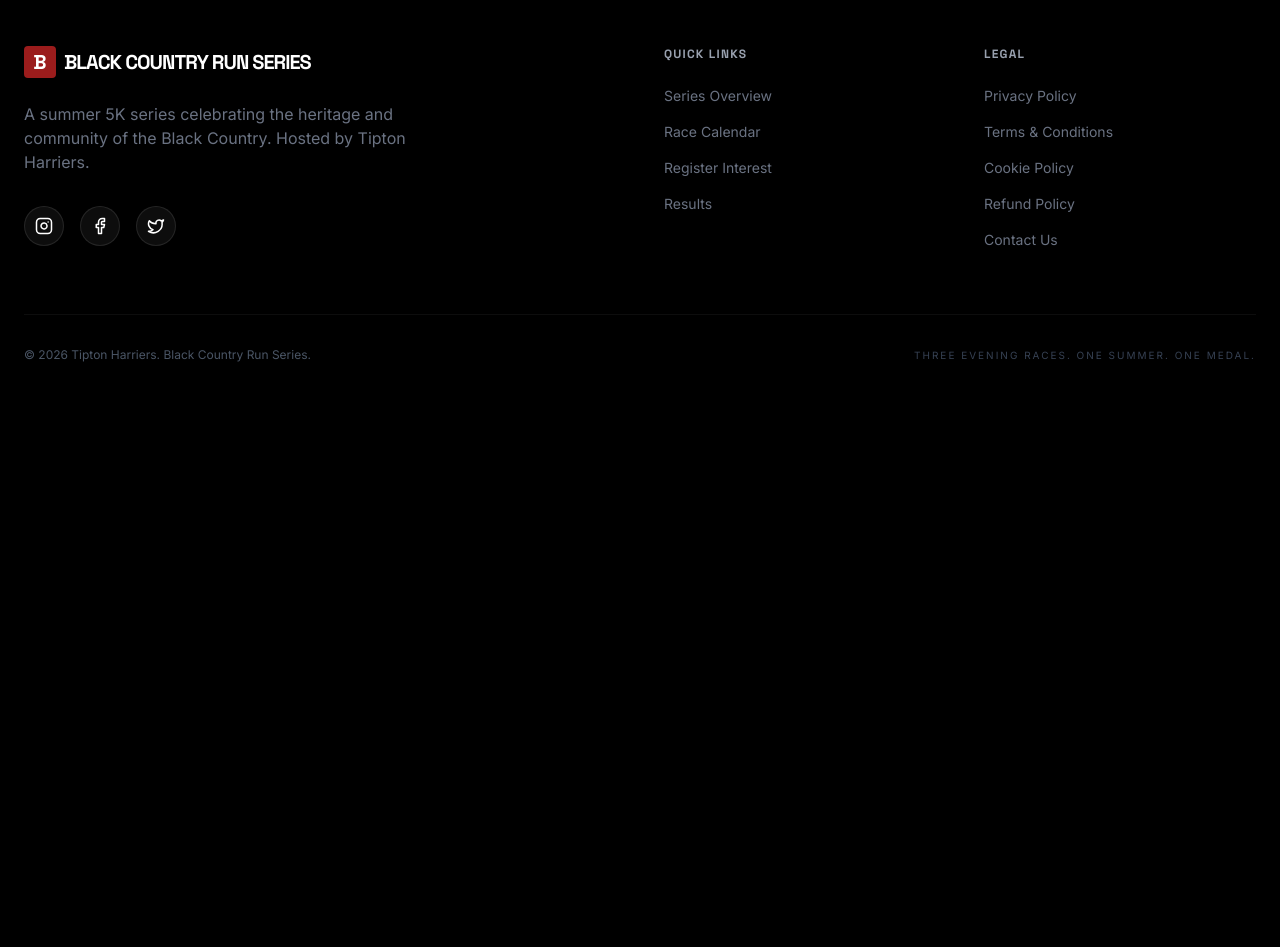
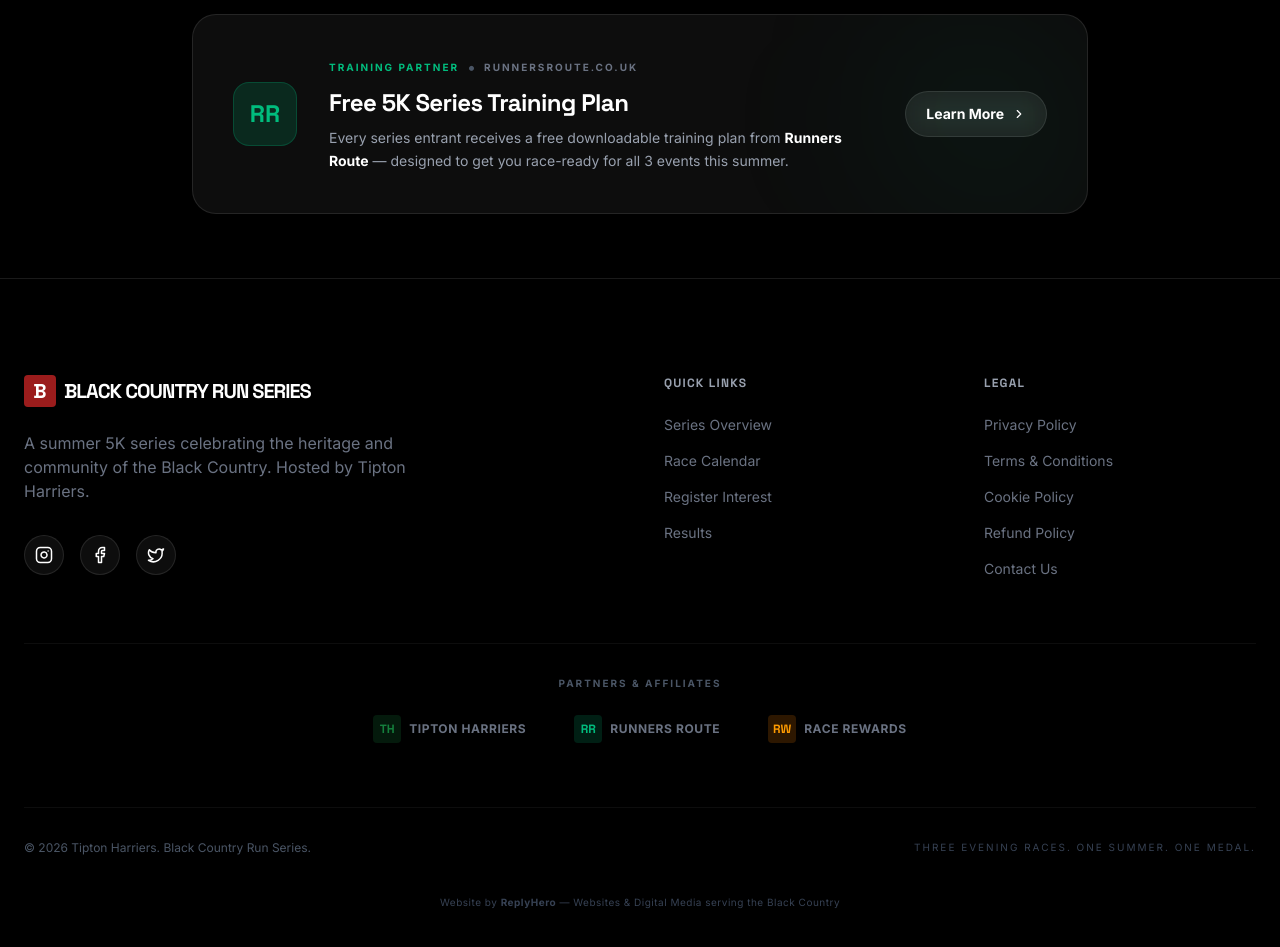
Before and after one commit to martinmccallumwilliams-design/black-country-run-series, a React (Vite) app: page / in a window 1280 px wide. Shown: the part 7140-8087 px from the top of the page. Before the commit the page ends 7551 px from the top, so only its background shows below. Built offline with nearby package versions, Linux system fonts and the light colour scheme; no server answers.

Commit message:
Add-partners-training-plan-banner-and-footer-credits

```diff
--- a/src/App.tsx
+++ b/src/App.tsx
@@ -806,6 +806,38 @@
         </div>
       </section>
 
+      {/* Runners Route Training Plan Banner */}
+      <section className="py-16 px-6 bg-black border-t border-white/5">
+        <div className="max-w-4xl mx-auto">
+          <a href="https://runnersroute.co.uk" target="_blank" rel="noopener noreferrer" className="block glass rounded-3xl p-8 md:p-10 hover:border-white/20 transition-all group relative overflow-hidden">
+            {/* Subtle gradient accent */}
+            <div className="absolute top-0 right-0 w-64 h-64 bg-gradient-to-bl from-emerald-600/10 to-transparent rounded-full blur-3xl pointer-events-none" />
+
+            <div className="flex flex-col md:flex-row items-center gap-8 relative z-10">
+              <div className="flex-shrink-0">
+                <div className="w-16 h-16 bg-emerald-600/20 rounded-2xl flex items-center justify-center border border-emerald-600/30 group-hover:scale-110 transition-transform">
+                  <span className="font-display font-bold text-2xl text-emerald-500">RR</span>
+                </div>
+              </div>
+              <div className="flex-grow text-center md:text-left">
+                <div className="flex items-center gap-2 justify-center md:justify-start mb-2">
+                  <span className="text-[10px] font-bold uppercase tracking-[0.2em] text-emerald-500">Training Partner</span>
+                  <span className="text-gray-600">•</span>
+                  <span className="text-[10px] font-bold uppercase tracking-[0.2em] text-gray-500">runnersroute.co.uk</span>
+                </div>
+                <h3 className="text-xl md:text-2xl font-display font-bold mb-2 group-hover:text-white transition-colors">Free 5K Series Training Plan</h3>
+                <p className="text-gray-400 text-sm leading-relaxed">Every series entrant receives a free downloadable training plan from <strong className="text-white">Runners Route</strong> — designed to get you race-ready for all 3 events this summer.</p>
+              </div>
+              <div className="flex-shrink-0">
+                <div className="glass px-5 py-3 rounded-full text-sm font-bold group-hover:bg-emerald-600/20 group-hover:border-emerald-600/30 transition-all flex items-center gap-2">
+                  Learn More <ChevronRight size={14} className="group-hover:translate-x-1 transition-transform" />
+                </div>
+              </div>
+            </div>
+          </a>
+        </div>
+      </section>
+
       {/* Footer */}
       <footer className="bg-black pt-24 pb-12 px-6 border-t border-white/10">
         <div className="max-w-7xl mx-auto">
@@ -849,9 +881,41 @@
             </div>
           </div>
 
+          {/* Partners Strip */}
+          <div className="py-8 border-t border-white/5 mb-8">
+            <p className="text-[10px] font-bold uppercase tracking-[0.2em] text-gray-600 text-center mb-6">Partners & Affiliates</p>
+            <div className="flex flex-wrap items-center justify-center gap-8 md:gap-12">
+              <a href="https://tiptonharriers.co.uk" target="_blank" rel="noopener noreferrer" className="group flex items-center gap-2 text-gray-500 hover:text-tipton-green transition-colors">
+                <div className="w-7 h-7 bg-tipton-green/20 rounded flex items-center justify-center group-hover:bg-tipton-green/30 transition-colors">
+                  <span className="font-display font-bold text-xs text-tipton-green">TH</span>
+                </div>
+                <span className="text-xs font-bold tracking-wider uppercase">Tipton Harriers</span>
+              </a>
+              <a href="https://runnersroute.co.uk" target="_blank" rel="noopener noreferrer" className="group flex items-center gap-2 text-gray-500 hover:text-emerald-500 transition-colors">
+                <div className="w-7 h-7 bg-emerald-600/20 rounded flex items-center justify-center group-hover:bg-emerald-600/30 transition-colors">
+                  <span className="font-display font-bold text-xs text-emerald-500">RR</span>
+                </div>
+                <span className="text-xs font-bold tracking-wider uppercase">Runners Route</span>
+              </a>
+              <a href="https://racerewards.co.uk" target="_blank" rel="noopener noreferrer" className="group flex items-center gap-2 text-gray-500 hover:text-amber-500 transition-colors">
+                <div className="w-7 h-7 bg-amber-600/20 rounded flex items-center justify-center group-hover:bg-amber-600/30 transition-colors">
+                  <span className="font-display font-bold text-xs text-amber-500">RW</span>
+                </div>
+                <span className="text-xs font-bold tracking-wider uppercase">Race Rewards</span>
+              </a>
+            </div>
+          </div>
+
           <div className="pt-8 border-t border-white/5 flex flex-col md:flex-row justify-between items-center gap-4">
             <p className="text-xs text-gray-600">© 2026 Tipton Harriers. Black Country Run Series.</p>
             <p className="text-[10px] text-gray-700 uppercase tracking-[0.2em]">Three Evening Races. One Summer. One Medal.</p>
+          </div>
+
+          {/* ReplyHero Credit */}
+          <div className="mt-8 text-center">
+            <a href="https://replyhero.co.uk" target="_blank" rel="noopener noreferrer" className="text-[10px] text-gray-700 hover:text-gray-500 transition-colors tracking-wider">
+              Website by <span className="font-bold">ReplyHero</span> — Websites & Digital Media serving the Black Country
+            </a>
           </div>
         </div>
       </footer>
```
